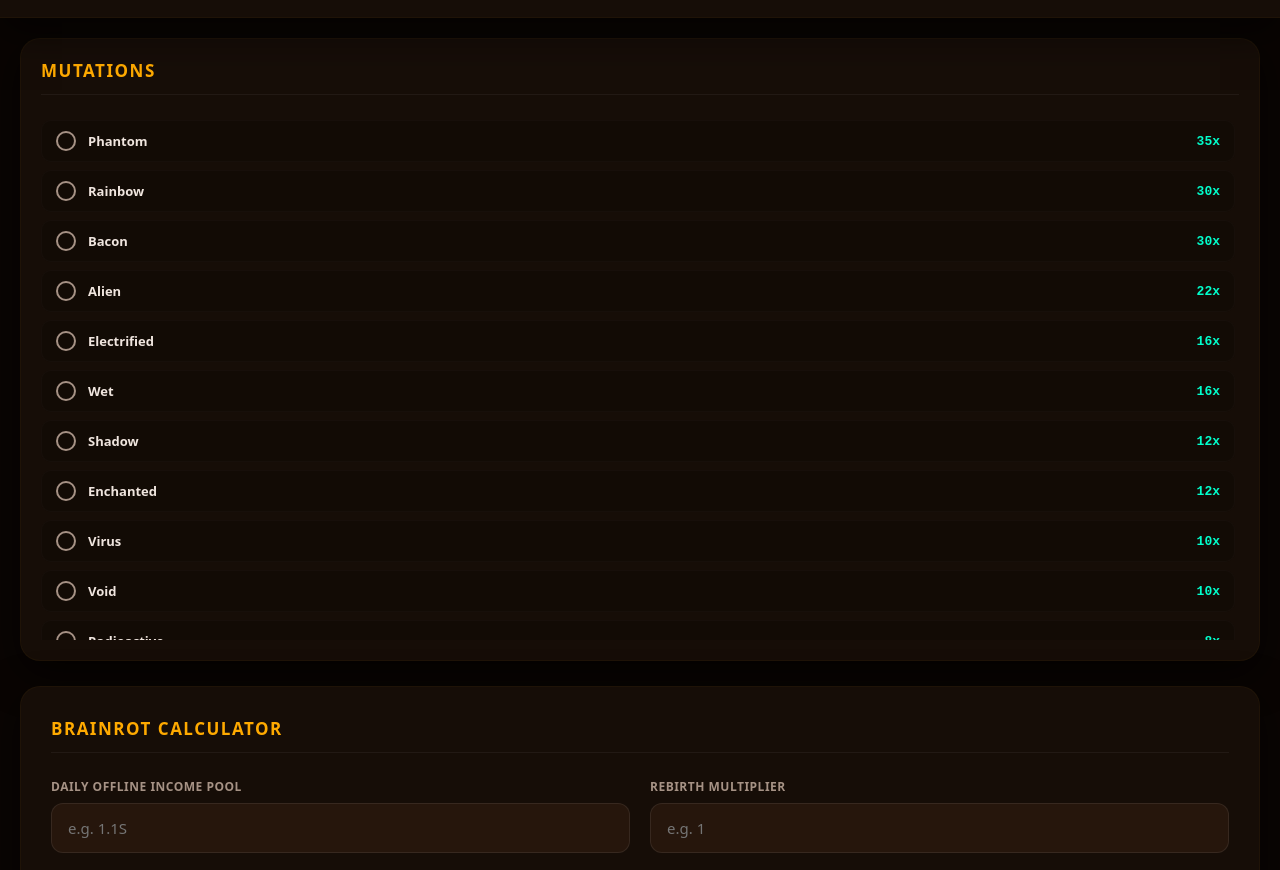
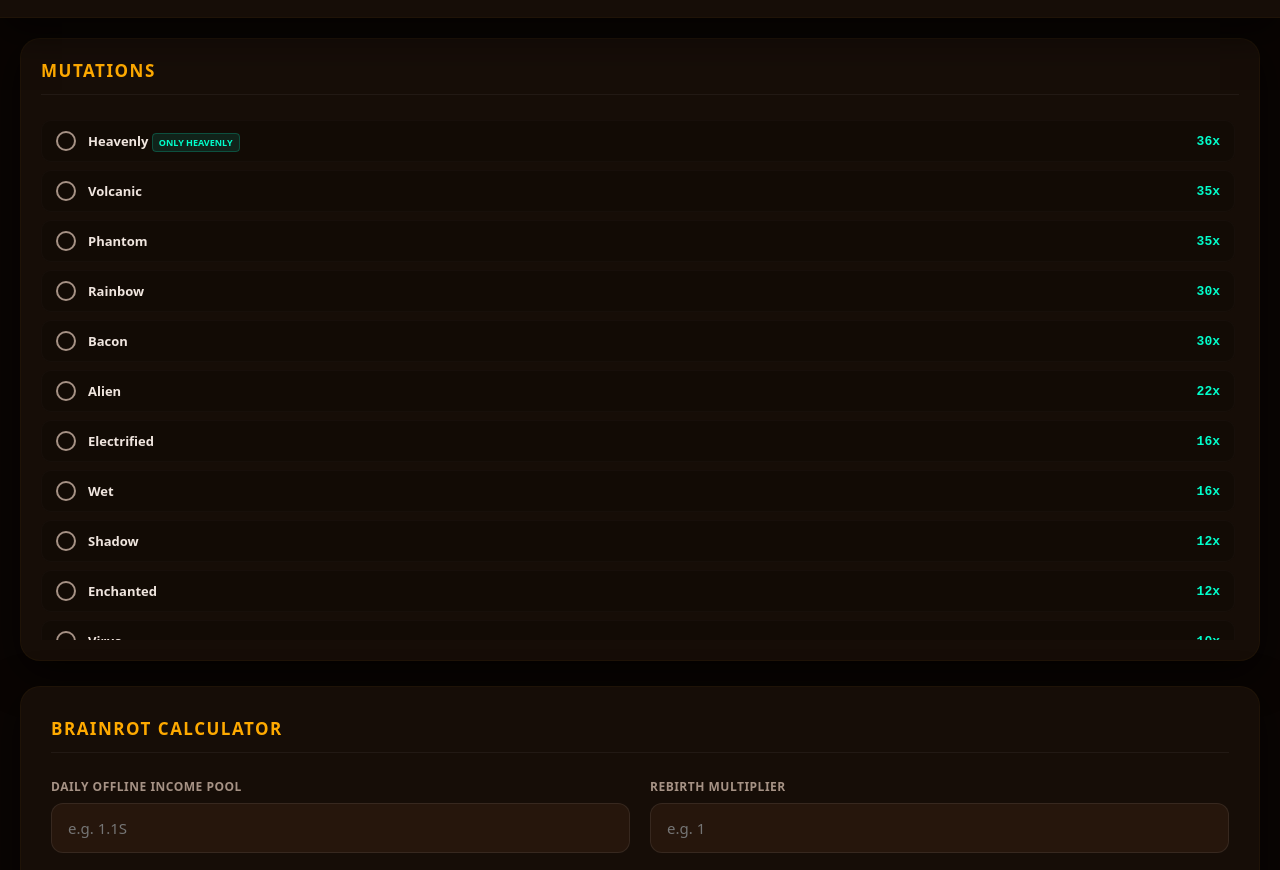
Before and after one commit to Boomer1251/ccu-data, a plain HTML site: page index.html in a window 1280 px wide. Shown: the part 1178-2048 px from the top of the page. Drawn offline with Linux system fonts and the light colour scheme.

Commit message:
Update index.html
new mutations

```diff
--- a/index.html
+++ b/index.html
@@ -240,6 +240,7 @@
         .mutation-row.selected .mutation-cb::after { content: ''; width: 6px; height: 6px; background: var(--bg-main); border-radius: 50%; }
         .mutation-name { font-weight: 600; text-transform: capitalize; flex-grow: 1; }
         .mutation-value { font-family: monospace; color: var(--text-accent); font-weight: 700; }
+        .mutation-tag { font-size: 9px; font-weight: 700; padding: 2px 6px; border-radius: 4px; text-transform: uppercase; background: rgba(0, 255, 204, 0.1); color: var(--text-accent); border: 1px solid rgba(0, 255, 204, 0.2); }
 
         .grid-2 { display: grid; grid-template-columns: 1fr 1fr; gap: 20px; }
         .input-group { margin-bottom: 20px; position: relative; }
@@ -286,14 +287,12 @@
         .rot-grid.collapsed { display: none !important; }
         .rot-item { background: rgba(0, 0, 0, 0.15); border: 1px solid rgba(255, 255, 255, 0.03); border-radius: 14px; padding: 18px; display: flex; flex-direction: column; gap: 12px; }
 
-        /* Updated Header layout for Rarity and Cost display metrics */
         .rot-header { display: flex; justify-content: space-between; align-items: flex-start; }
         .rot-name { font-weight: 700; font-size: 14px; color: var(--text-main); }
 
         .rot-meta-block { display: flex; flex-direction: column; align-items: flex-end; gap: 4px; }
         .rot-badge { font-size: 10px; font-weight: 700; padding: 4px 8px; border-radius: 6px; text-transform: uppercase; }
 
-        /* Requested styling block for live calculations with no textual labels */
         .rot-cost-calc-box {
             text-align: right;
             font-family: monospace;
@@ -482,6 +481,8 @@
         };
 
         const MUTATIONS_DATA = [
+            { id: 'm00', name: 'heavenly', val: 36, tag: 'only heavenly' },
+            { id: 'm0', name: 'volcanic', val: 35 },
             { id: 'm1', name: 'phantom', val: 35 }, { id: 'm2', name: 'rainbow', val: 30 }, { id: 'm3', name: 'bacon', val: 30 },
             { id: 'm4', name: 'alien', val: 22 }, { id: 'm5', name: 'electrified', val: 16 }, { id: 'm6', name: 'wet', val: 16 },
             { id: 'm7', name: 'shadow', val: 12 }, { id: 'm8', name: 'enchanted', val: 12 }, { id: 'm9', name: 'virus', val: 10 },
@@ -611,9 +612,12 @@
                 const div = document.createElement('div');
                 div.className = 'mutation-row';
                 div.id = `mutrow-${item.id}`;
+
+                let tagMarkup = item.tag ? `<span class="mutation-tag">${item.tag}</span>` : '';
+
                 div.innerHTML = `
                     <div class="mutation-cb"></div>
-                    <span class="mutation-name">${item.name}</span>
+                    <span class="mutation-name">${item.name} ${tagMarkup}</span>
                     <span class="mutation-value">${item.val}x</span>
                 `;
                 div.addEventListener('click', () => toggleMutation(item.id));
@@ -713,7 +717,6 @@
                 let rawBaseMax = rawBaseLvl1 * Math.pow(1.25, scaleSteps);
                 let rawRebirthMax = rawBaseMax * rebirthMulti;
 
-                // Mutation applied to the base card scaling cost
                 let individualUpgradeCostSum = 0;
                 let activeBaseCostStep = upg.baseInc * mutationMult;
                 for (let levelStep = 0; levelStep < scaleSteps; levelStep++) {
@@ -721,7 +724,6 @@
                     activeBaseCostStep *= 1.5;
                 }
 
-                // Individual time calculations
                 let cardTimeString = "-";
                 if (rawDailyIncome > 0) {
                     let totalHoursNeeded = individualUpgradeCostSum / (rawDailyIncome / 24.0);
```
